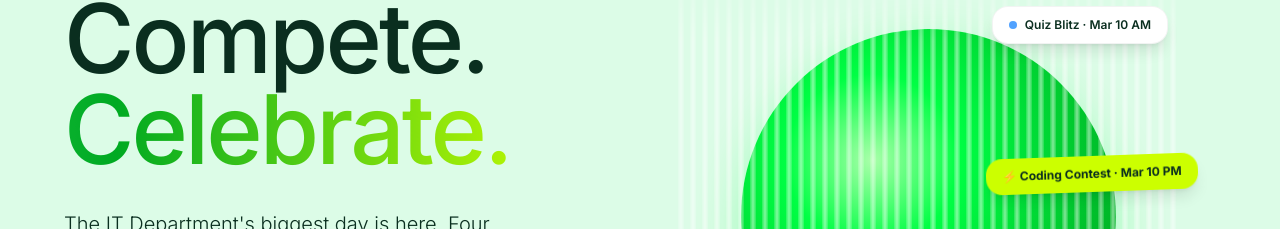
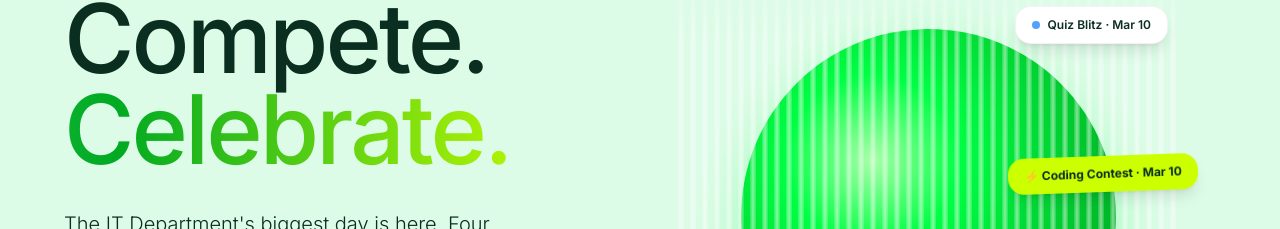
Before and after one commit to Sriharsha-Meduri/DepartmentDay, a React (Vite) app: page / in a window 1280 px wide. Shown: the part 252-481 px from the top of the page. Built offline with nearby package versions, Linux system fonts and the light colour scheme.

Commit message:
Hero section updated

```diff
--- a/src/pages/Home.tsx
+++ b/src/pages/Home.tsx
@@ -158,7 +158,7 @@ export function Home() {
                 animate={{ opacity: 1, x: 0 }}
                 transition={{ delay: 1, duration: 0.6 }}
               >
-                <span className="w-2 h-2 rounded-full bg-blue-400"></span> Quiz Blitz · Mar 10 AM
+                <span className="w-2 h-2 rounded-full bg-blue-400"></span> Quiz Blitz · Mar 10
               </motion.div>
               <motion.div
                 className="absolute top-[38%] right-[-4%] z-40 bg-[var(--highlight)] text-[#0a2e1f] rounded-2xl px-4 py-2.5 shadow-lg text-xs font-bold flex items-center gap-2 animate-float-slow hero-chip-right-overflow"
@@ -166,7 +166,7 @@ export function Home() {
                 animate={{ opacity: 1, x: 0 }}
                 transition={{ delay: 1.2, duration: 0.6 }}
               >
-                ⚡ Coding Contest · Mar 10 PM
+                ⚡ Coding Contest · Mar 10
               </motion.div>
               <motion.div
                 className="absolute bottom-[28%] right-[0%] z-40 bg-[var(--card-solid)] border border-[var(--divider-light)] rounded-2xl px-4 py-2.5 shadow-lg text-xs font-semibold flex items-center gap-2 animate-float hero-chip-right-overflow"
```
